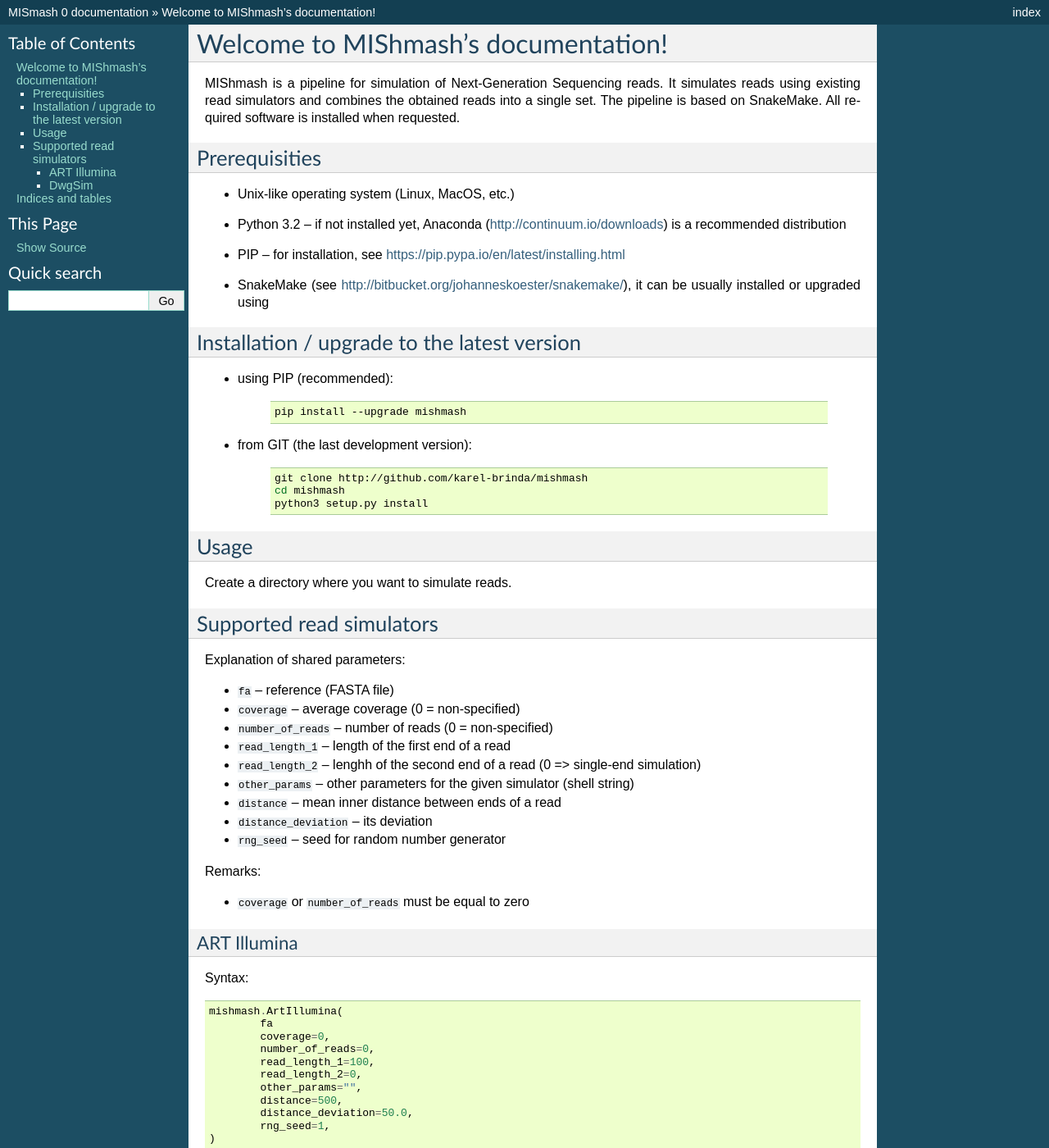
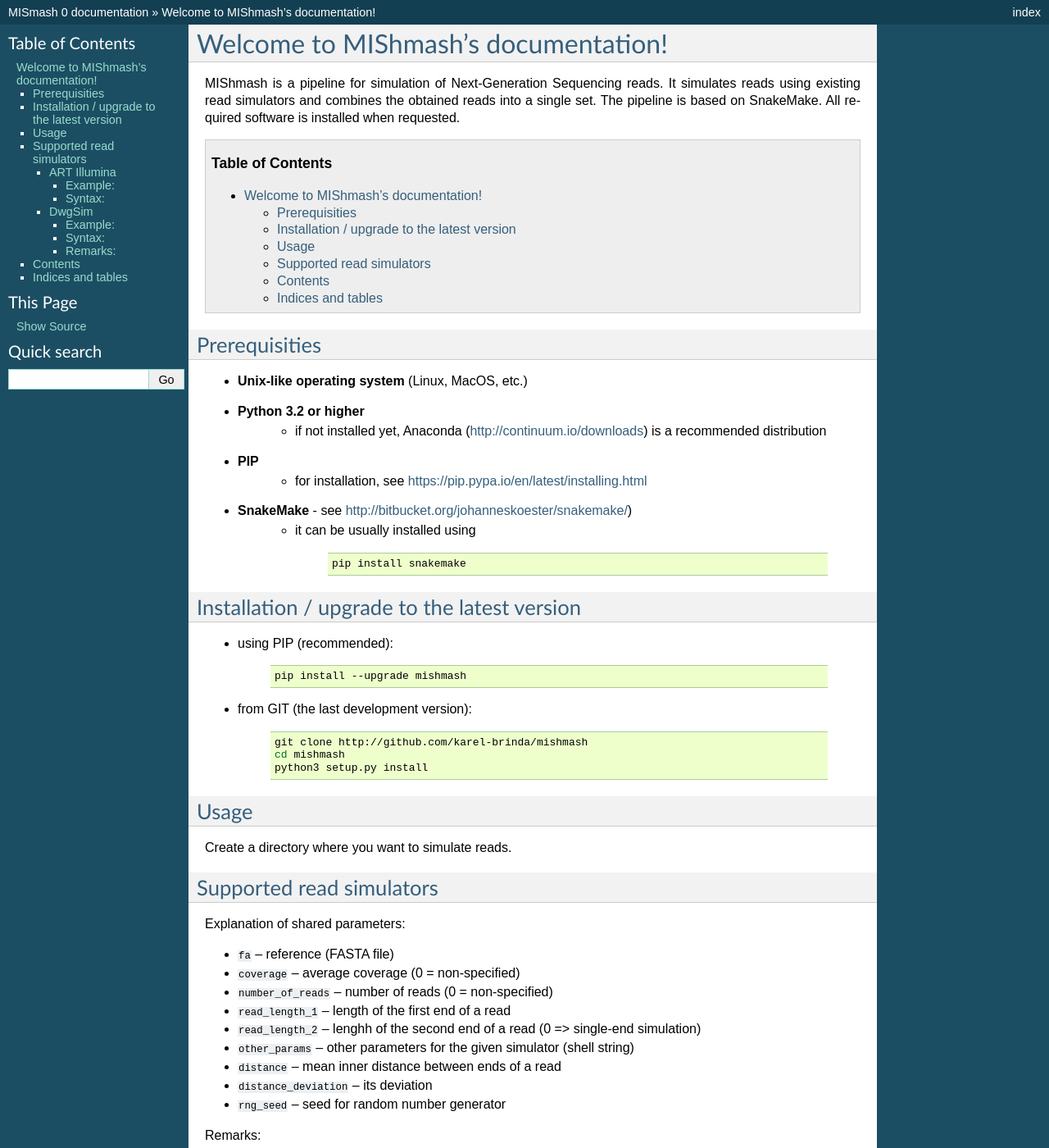
Before and after one commit to karel-brinda/rnftools, a Sphinx documentation site: the page built from docs/index.rst, in a window 1280 px wide and 1400 px high. Shown: the whole window at 82% size. Built offline with Sphinx 7.4.7, drawn with Linux system fonts in a browser that asks for light colours; some of the changed text lies outside the part shown.

Commit message:
Examples added

```diff
--- a/docs/index.rst
+++ b/docs/index.rst
@@ -3,6 +3,7 @@
    You can adapt this file completely to your liking, but it should at least
    contain the root `toctree` directive.
 
+====================================
 Welcome to MIShmash's documentation!
 ====================================
 
@@ -10,20 +11,28 @@
 existing read simulators and combines the obtained reads into a single set. The pipeline is based
 on SnakeMake. All required software is installed when requested.
 
+.. contents:: Table of Contents
+   :depth: 2
+
+
 Prerequisities
---------------
+==============
 
-- Unix-like operating system (Linux, MacOS, etc.)
-- Python 3.2 -- if not installed yet, Anaconda (http://continuum.io/downloads) is a recommended distribution
-- PIP -- for installation, see https://pip.pypa.io/en/latest/installing.html
-- SnakeMake (see http://bitbucket.org/johanneskoester/snakemake/), it can be usually installed or upgraded using
+- **Unix-like operating system** (Linux, MacOS, etc.)
+- **Python 3.2 or higher**
+	- if not installed yet, Anaconda (http://continuum.io/downloads) is a recommended distribution
+- **PIP**
+	- for installation, see https://pip.pypa.io/en/latest/installing.html
+- **SnakeMake** - see http://bitbucket.org/johanneskoester/snakemake/)
+	- it can be usually installed using
 
-	.. code-block:: bash
-		pip install snakemake
+		.. code-block:: bash
+
+			pip install snakemake
 
 
 Installation / upgrade to the latest version
---------------------------------------------
+============================================
 
 - using PIP (recommended):
 
@@ -41,13 +50,13 @@
 
 
 Usage
------
+=====
 
 Create a directory where you want to simulate reads.
 
 
 Supported read simulators
--------------------------
+=========================
 
 Explanation of shared parameters:
 
@@ -67,9 +76,23 @@
 
 
 ART Illumina
-~~~~~~~~~~~~
+------------
+
+Example:
+~~~~~~~~
+
+.. code-block:: python
+
+	mishmash.ArtIllumina(
+		fa="my_reference.fa",
+		number_of_reads=10000,
+		read_length_1=100,
+		read_length_2=0,
+	)
+
 
 Syntax:
+~~~~~~~
 
 .. code-block:: python
 
@@ -87,9 +110,22 @@
 
 
 DwgSim
-~~~~~~
+------
+
+Example:
+~~~~~~~~
+
+.. code-block:: python
+
+	mishmash.DwgSim(
+		fa="my_referenc.fa",
+		number_of_reads=10000,
+		read_length_1=100,
+		read_length_2=100,
+	)
 
 Syntax:
+~~~~~~~
 
 .. code-block:: python
 
@@ -105,8 +141,15 @@
 		rng_seed=1,
 	)
 
+Remarks:
+~~~~~~~~
 
-Contents:
+- for pair-end read simulation, ``read_length_1`` must equal to ``read_length_2``
+
+
+
+Contents
+========
 
 .. toctree::
    :maxdepth: 2
@@ -114,6 +157,7 @@
 .. automodule:: mishmash
    :members:
 
+
 Indices and tables
 ==================
 
```
